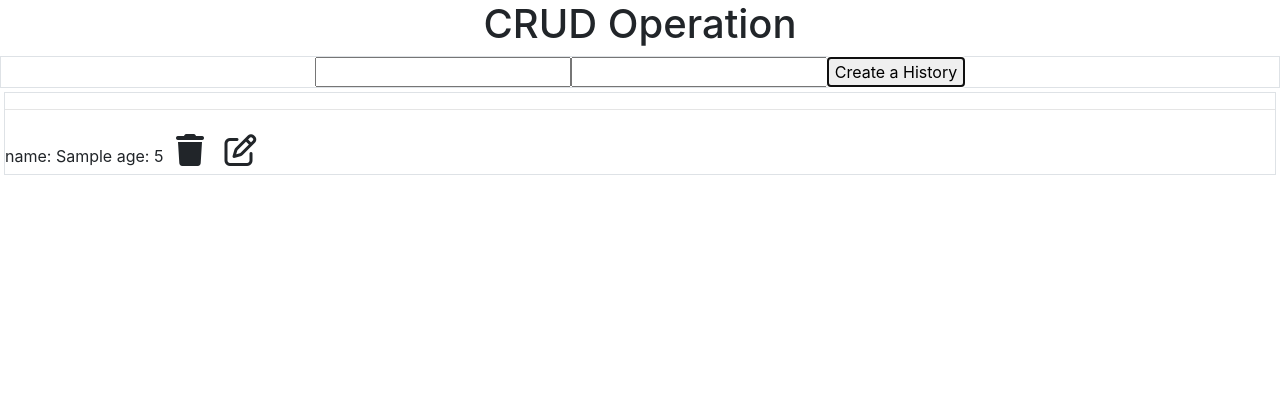
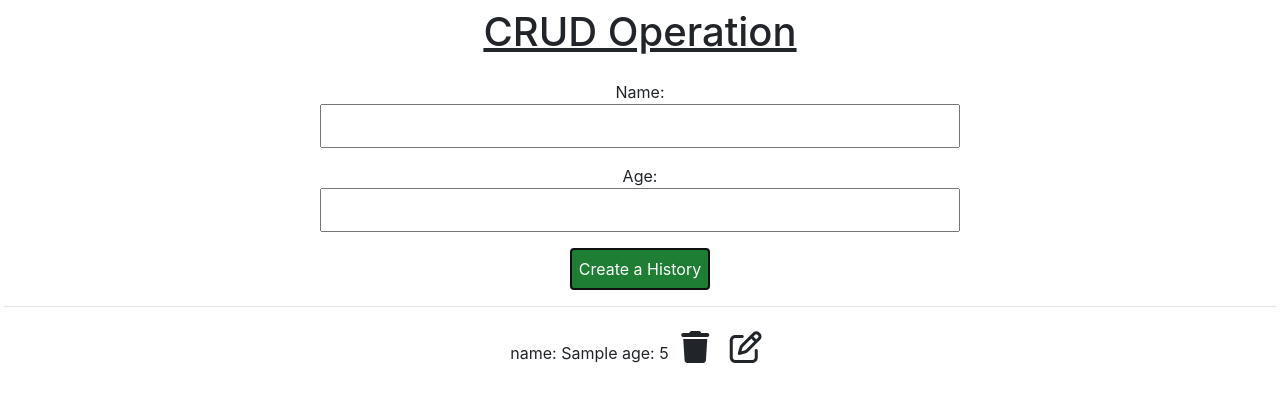
Before and after one commit to rao-rabi/CRUD-Operations, a plain HTML site: page index.html in a window 1280 px wide. Both pictures are taken after typing "Sample", "5" into the empty fields and a click on the button "Create a History". Drawn offline with nearby package versions, Linux system fonts and the light colour scheme.

Commit message:
edit function updated

```diff
--- a/index.html
+++ b/index.html
@@ -13,24 +13,26 @@
   <script src="https://code.jquery.com/jquery-3.3.1.min.js"
     integrity="sha256-FgpCb/KJQlLNfOu91ta32o/NMZxltwRo8QtmkMRdAu8=" crossorigin="anonymous"></script>
 
+</head>
+
+<body>
+
+
+  <h1 class="text-center mb-4 mt-2"><u>CRUD Operation</u></h1>
+    <div class="d-flex justify-content-center align-items-center flex-column w-50 m-auto">
+     Name: <input type="text" id="name" class="w-100 p-2 mb-3">
+     Age:  <input type="number" id="age" class="w-100 p-2 mb-3">
+      <button type="submit" id="get-result" class="bg-success p-2 text-white border " onclick="saveData()">Create a History</button>
+    </div>
+  <div>
+    <div id="result" class="m-1 text-center"></div>
+  </div>
+
+
+
   <script src="https://cdn.jsdelivr.net/npm/bootstrap@4.0.0/dist/js/bootstrap.min.js"
     integrity="sha384-JZR6Spejh4U02d8jOt6vLEHfe/JQGiRRSQQxSfFWpi1MquVdAyjUar5+76PVCmYl"
     crossorigin="anonymous"></script>
-</head>
-
-<body>
-  <h1 class="text-center">CRUD Operation</h1>
-  <div class="d-flex m-auto border">
-    <div class="d-flex m-auto">
-      <input type="text" id="name" />
-      <input type="number" id="age" />
-      <button type="submit" id="get-result" onclick="saveData()">Create a History</button>
-    </div>
-  </div>
-  <div>
-    <div id="result" class="border m-1"></div>
-  </div>
-
   <script src="script.js"></script>
 </body>
 
--- a/script.js
+++ b/script.js
@@ -3,6 +3,8 @@ let name = document.getElementById("name");
 let age = document.getElementById("age");
 let result = document.getElementById("result");
 let getResult = document.getElementById("get-result");
+
+//store in array
 
 let saveData = () => {
     console.log("hello", name.value);
@@ -15,6 +17,8 @@ let saveData = () => {
         createTask();
     }
 };
+
+// create item or add to list
 
 let createTask = () => {
     result.innerHTML = " ";
@@ -32,6 +36,8 @@ let createTask = () => {
     resetForm();
 };
 
+//delete item
+
 let deleteItem = (item) => {
     console.log("item", item.parentElement);
     item.parentElement.remove();
@@ -40,11 +46,15 @@ let deleteItem = (item) => {
     createTask();
 }
 
+//reset fields
+
 let resetForm = () => {
     name.value = "";
     age.value = "";
     getResult.innerText = "Create a History";
 }
+
+//edit or update
 
 let updateTask = (item) => {
     // console.log("updateTask", name.value)
@@ -52,12 +62,18 @@ let updateTask = (item) => {
     // console.log("name:", item.parentElement);
 
     let itemId = item.parentElement.id;
-  // store[itemId].name = name.value;
-  // store[itemId].age = age.value;
+
     name.value = store[itemId].name;
     age.value = store[itemId].age;
 
-  // createTask();
-  // resetForm();
     getResult.innerText = "Update History";
+
+    getResult.onclick = () => {
+        store[itemId].name = name.value;
+        store[itemId].age = age.value;
+
+        createTask();
+        resetForm();
+    };
+
 }
```
Lines whose indentation alone changed are shown as unchanged.
